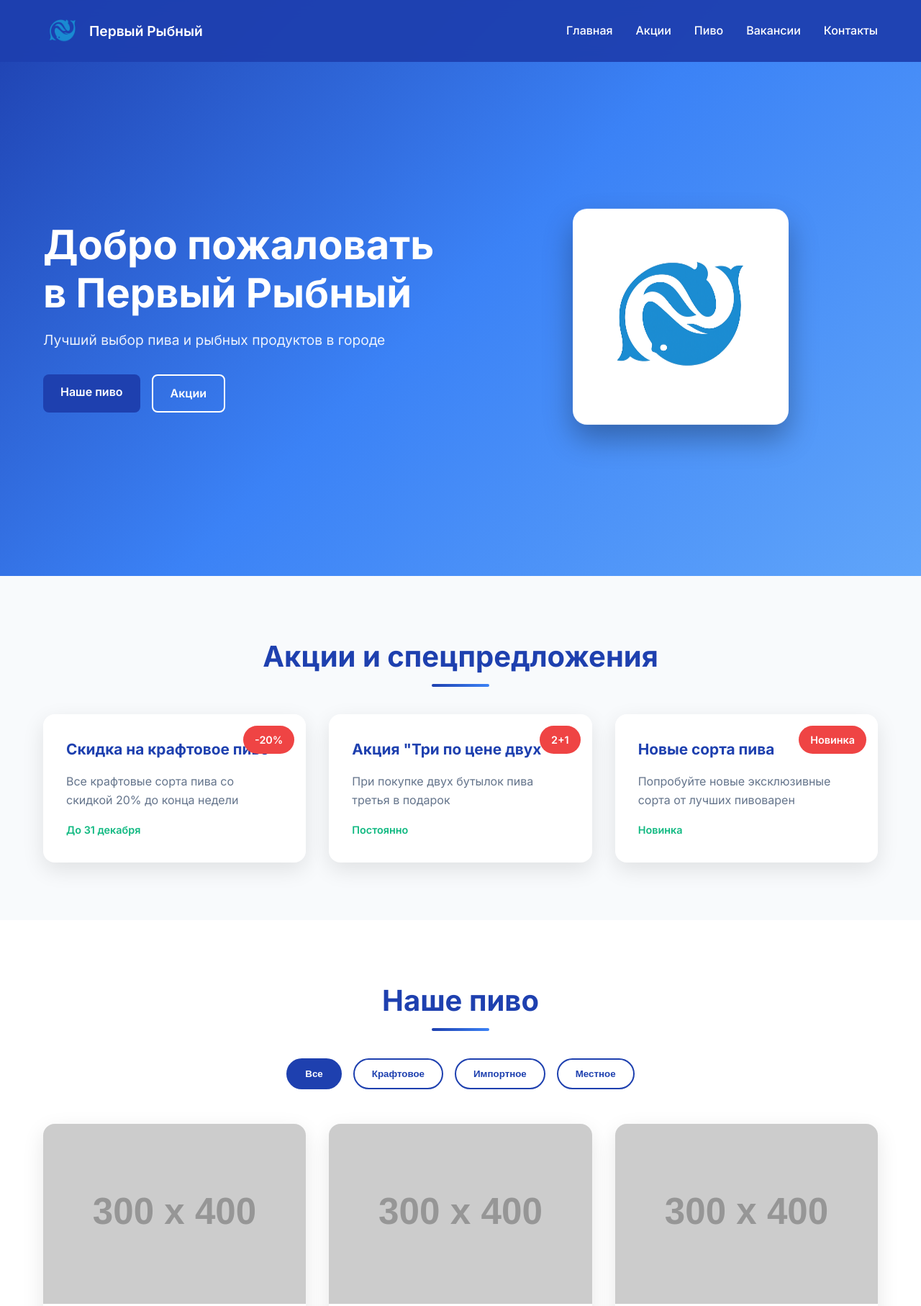
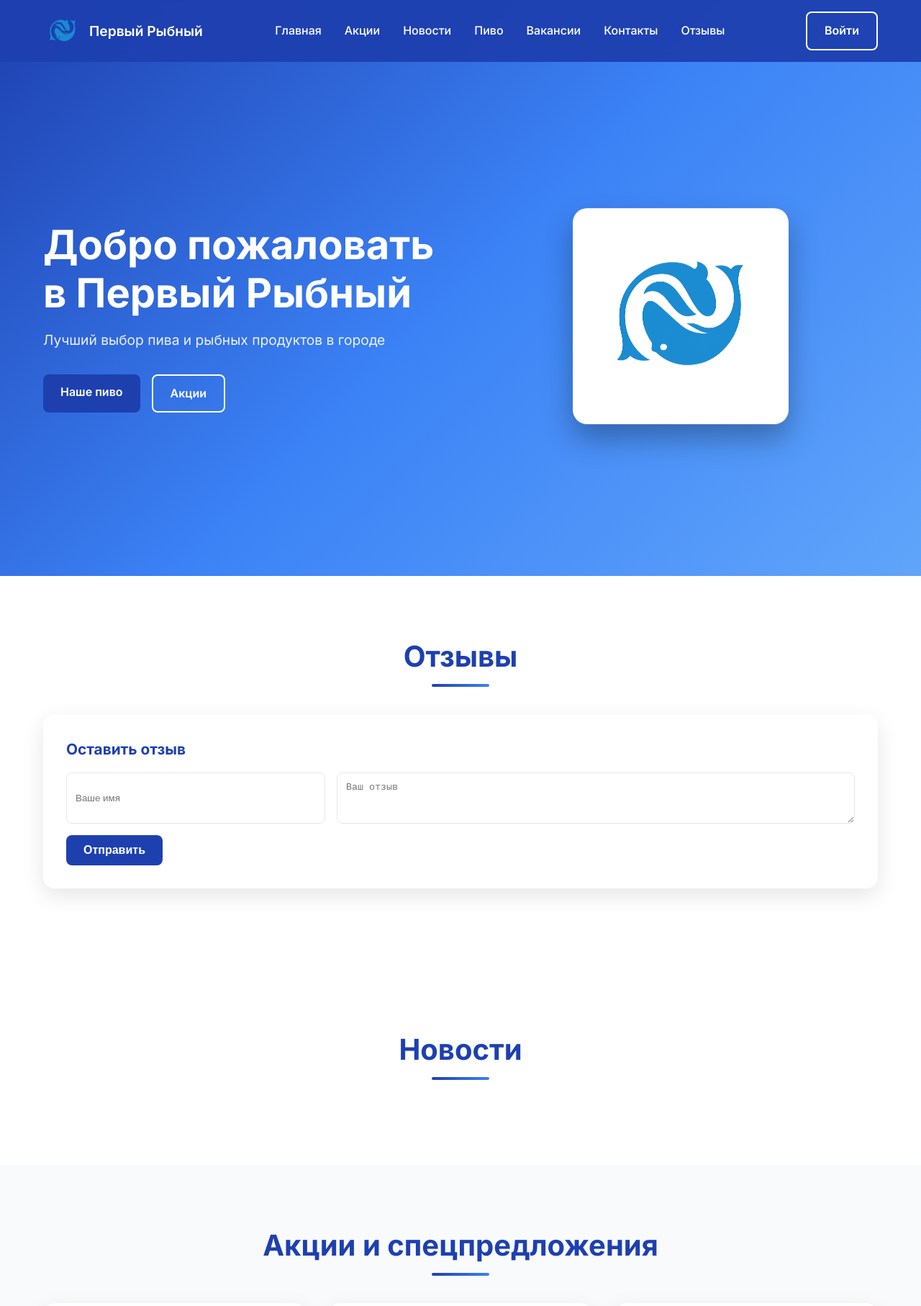
Before and after one commit to ffunde2vip/FirstFish-web, a plain HTML site: page index.html in a window 1280 px wide. Shown: the top 1814 px of the page at 72% size. Drawn offline with Linux system fonts and the light colour scheme; no server answers; placeholder pictures from the web are drawn by us.

Commit message:
Update index.html

```diff
--- a/index.html
+++ b/index.html
@@ -38,6 +38,9 @@
                         <a href="#promotions" class="nav-link">Акции</a>
                     </li>
                     <li class="nav-item">
+                        <a href="#news" class="nav-link">Новости</a>
+                    </li>
+                    <li class="nav-item">
                         <a href="#beer" class="nav-link">Пиво</a>
                     </li>
                     <li class="nav-item">
@@ -46,12 +49,16 @@
                     <li class="nav-item">
                         <a href="#contacts" class="nav-link">Контакты</a>
                     </li>
+                    <li class="nav-item">
+                        <a href="#reviews" class="nav-link">Отзывы</a>
+                    </li>
                 </ul>
                 <div class="hamburger">
                     <span class="bar"></span>
                     <span class="bar"></span>
                     <span class="bar"></span>
                 </div>
+                <a id="adminLoginBtn" class="btn btn-secondary" style="margin-left:12px;">Войти</a>
             </div>
         </nav>
     </header>
@@ -69,6 +76,39 @@
             </div>
             <div class="hero-image">
                 <img src="img/logo.png" alt="Первый Рыбный" class="hero-logo" onerror="this.style.display='none'; this.parentElement.innerHTML='<div class=\'hero-logo-placeholder\'>🍺</div>';">
+            </div>
+        </div>
+    </section>
+
+    <!-- Reviews Section (moved to bottom) -->
+    <section id="reviews" class="vacancies" style="background:#ffffff;">
+        <div class="container">
+            <h2 class="section-title">Отзывы</h2>
+            <div class="review-form-card promotion-card" style="margin-bottom:2rem;">
+                <h3 style="margin-bottom:1rem; color:#1e40af;">Оставить отзыв</h3>
+                <form id="reviewForm" class="review-form" onsubmit="return false;">
+                    <div style="display:grid; grid-template-columns:1fr 2fr; gap:1rem;">
+                        <input id="reviewName" type="text" placeholder="Ваше имя" required style="padding:12px; border:1px solid #e5e7eb; border-radius:8px;">
+                        <textarea id="reviewText" rows="3" placeholder="Ваш отзыв" required style="padding:12px; border:1px solid #e5e7eb; border-radius:8px;"></textarea>
+                    </div>
+                    <div style="margin-top:1rem;">
+                        <button id="sendReviewBtn" class="btn btn-primary">Отправить</button>
+                        <span id="reviewStatus" style="margin-left:10px; color:#64748b;"></span>
+                    </div>
+                </form>
+            </div>
+            <div class="reviews-list promotions-grid" id="reviewsList">
+                <!-- Отзывы загружаются из Firestore -->
+            </div>
+        </div>
+    </section>
+
+    <!-- News Section -->
+    <section id="news" class="promotions" style="background:#ffffff;">
+        <div class="container">
+            <h2 class="section-title">Новости</h2>
+            <div class="news-grid promotions-grid">
+                <!-- Новости будут подгружаться из Firestore -->
             </div>
         </div>
     </section>
@@ -99,6 +139,8 @@
             </div>
         </div>
     </section>
+
+
 
     <!-- Beer Section -->
     <section id="beer" class="beer">
@@ -259,13 +301,13 @@
                     <p><i class="fas fa-phone"></i> +7 (495) 123-45-67</p>
                     <p><i class="fas fa-envelope"></i> info@pervy-rybny.ru</p>
                     <div class="social-links">
-                        <a href="#" class="social-link vk">
+                        <a href="#" class="social-link vk" data-social="vk">
                             <i class="fab fa-vk"></i>
                         </a>
-                        <a href="#" class="social-link">
+                        <a href="#" class="social-link" data-social="telegram">
                             <i class="fab fa-telegram"></i>
                         </a>
-                        <a href="#" class="social-link">
+                        <a href="#" class="social-link" data-social="instagram">
                             <i class="fab fa-instagram"></i>
                         </a>
                     </div>
```
